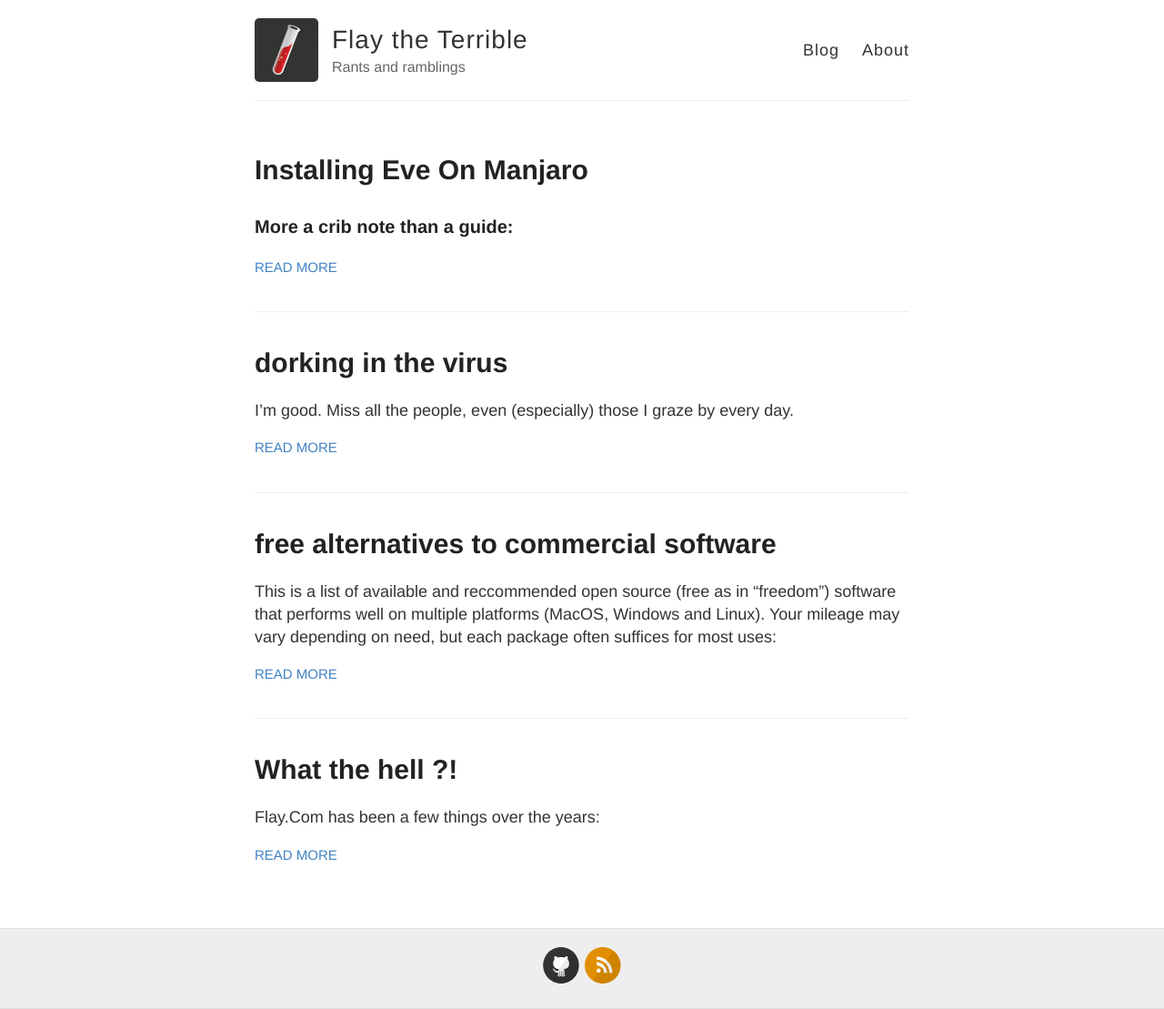
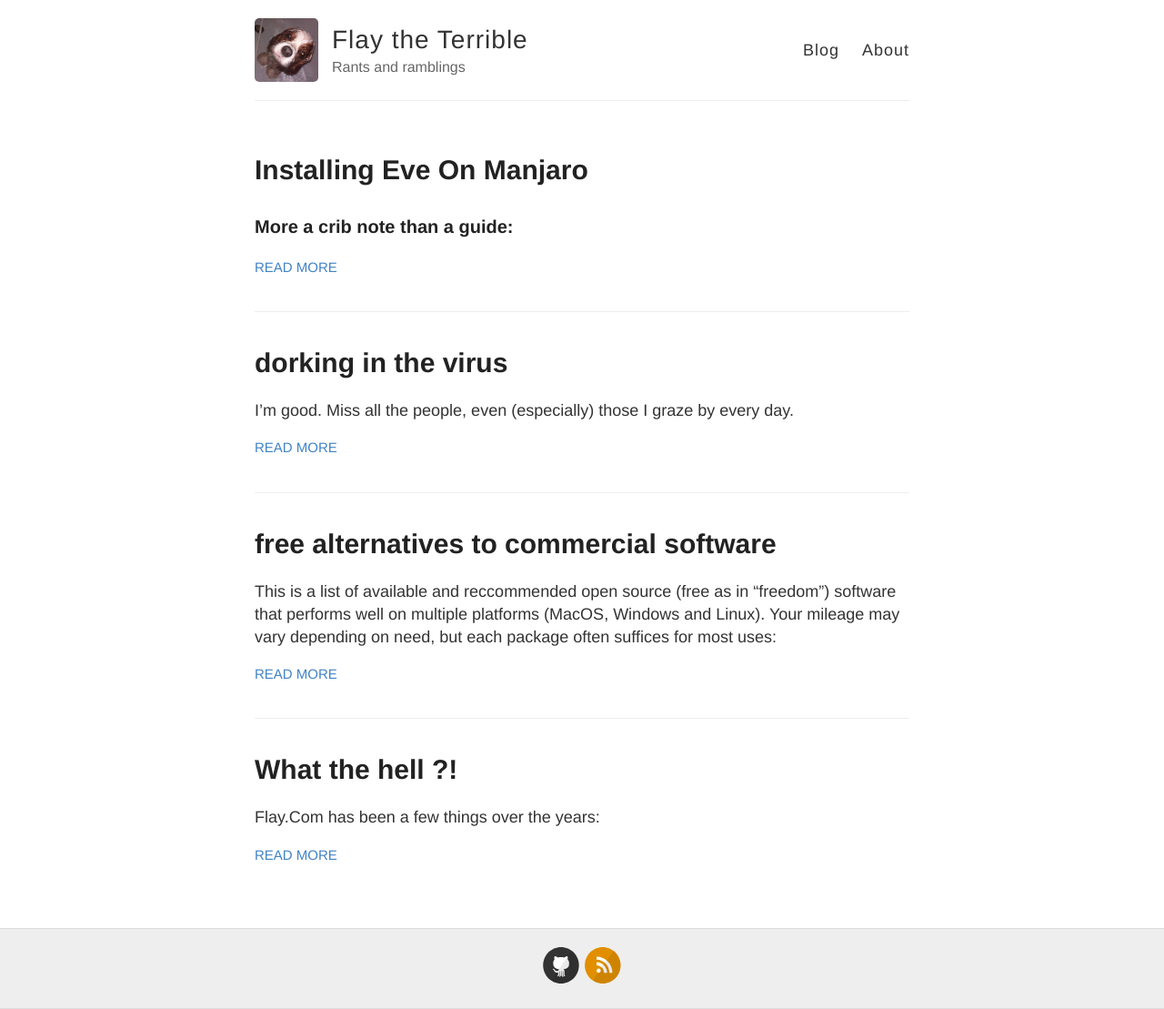
Before and after one commit to FlayTheTerrible/FlayTheTerrible.github.io, a Jekyll site: the page built from index.html, in a window 1280 px wide. Shown: the whole page at 91% size. Built offline with Jekyll 4.4.1, drawn with Linux system fonts in a browser that asks for light colours.

Commit message:
link profile pic

```diff
--- a/_config.yml
+++ b/_config.yml
@@ -9,7 +9,7 @@ name: Flay the Terrible
 description: Rants and ramblings
 
 # URL of your avatar or profile pic (you could use your GitHub profile pic)
-avatar: /images/jekyll-logo.png
+avatar: /images/angryDoofus.jpg
 
 #
 # Flags below are optional
```
